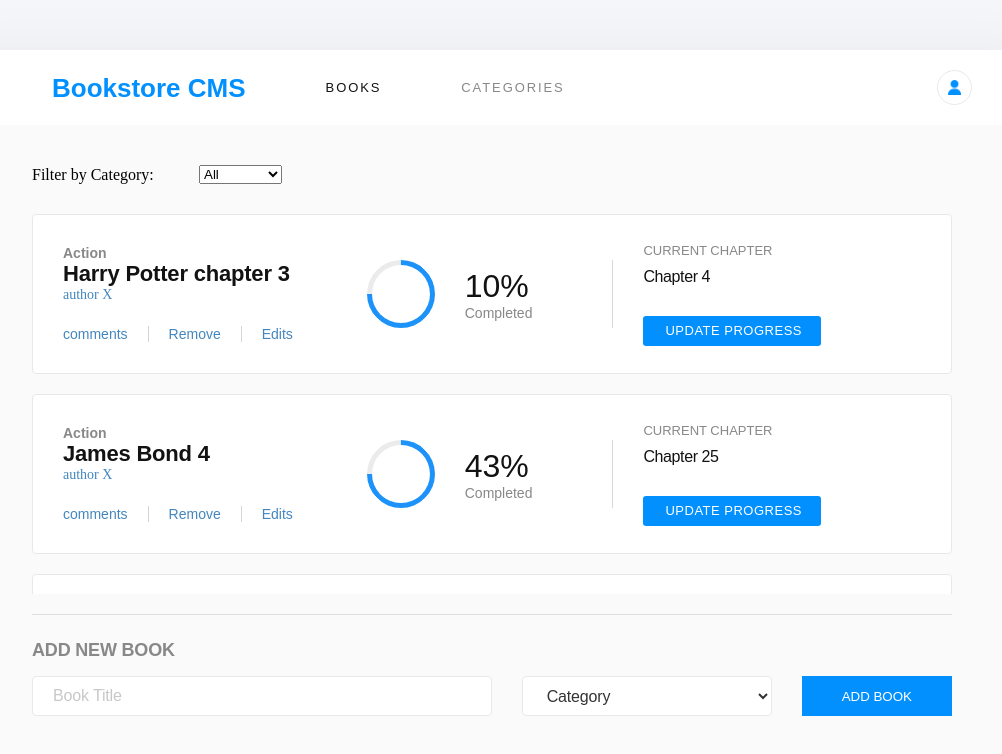
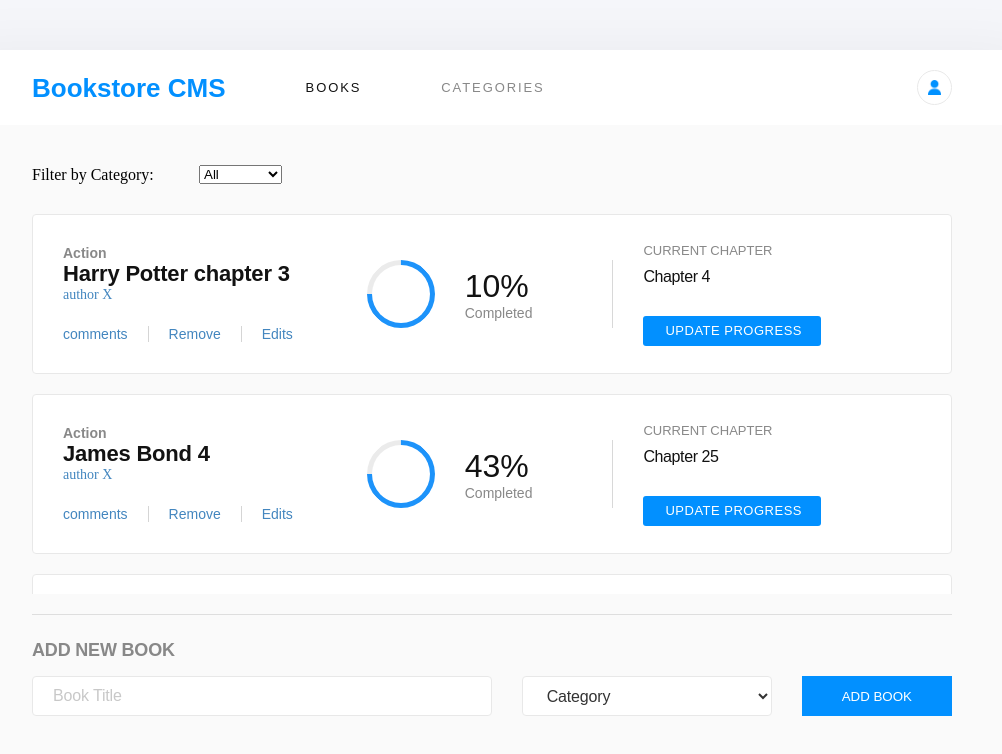
Before and after one commit to elmejdki/BookStore, a React (Create React App) app: page / in a window 1280 px wide. Shown: the top 754 px of the page, without its empty margins (148-1150 px from the left). Built offline with nearby package versions, Linux system fonts and the light colour scheme.

Commit message:
Fix the positoning of the header elements

```diff
--- a/src/components/Header.css
+++ b/src/components/Header.css
@@ -3,7 +3,7 @@
   justify-content: space-between;
   align-items: center;
   margin: 0 0 38px;
-  padding: 15px 60px;
+  padding: 15px 80px;
   background-color: #fff;
 }
 
@@ -30,6 +30,7 @@
 }
 
 .header__logo {
+  margin-left: 0;
   height: 30px;
   font-size: 26px;
   letter-spacing: normal;
```
